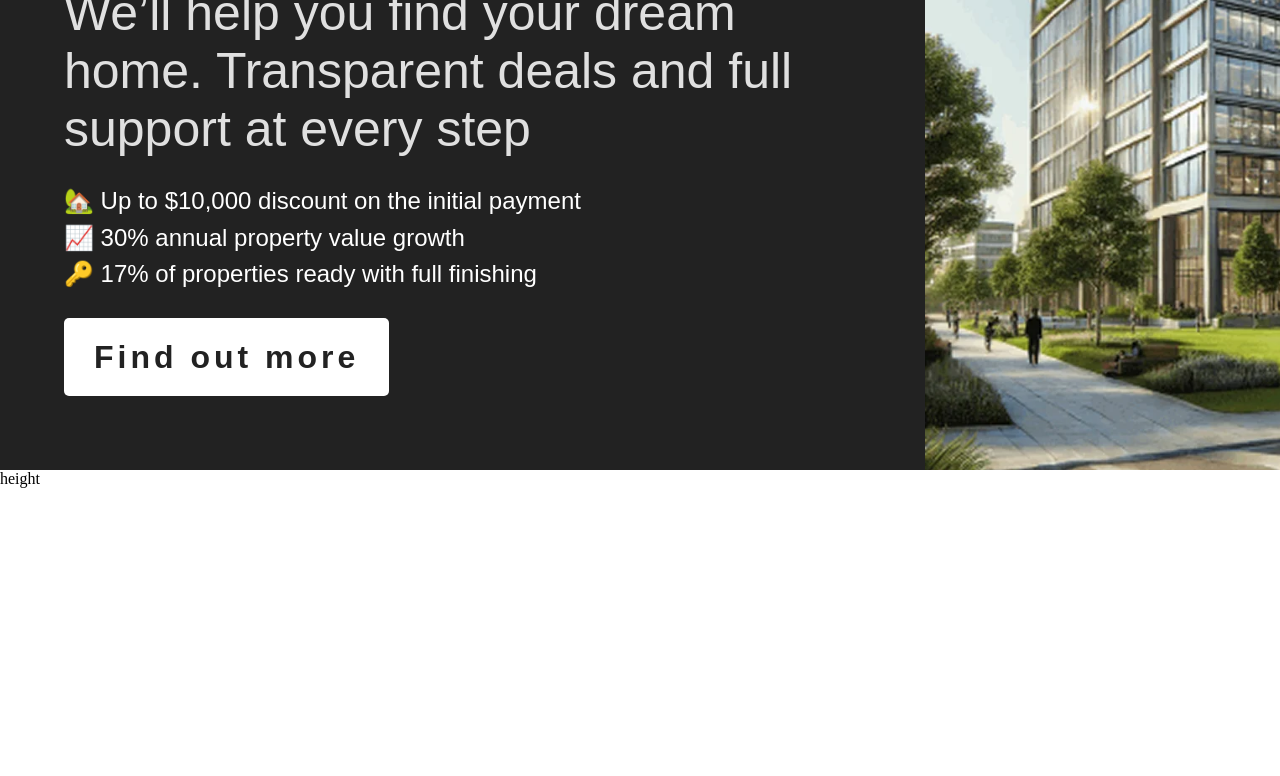
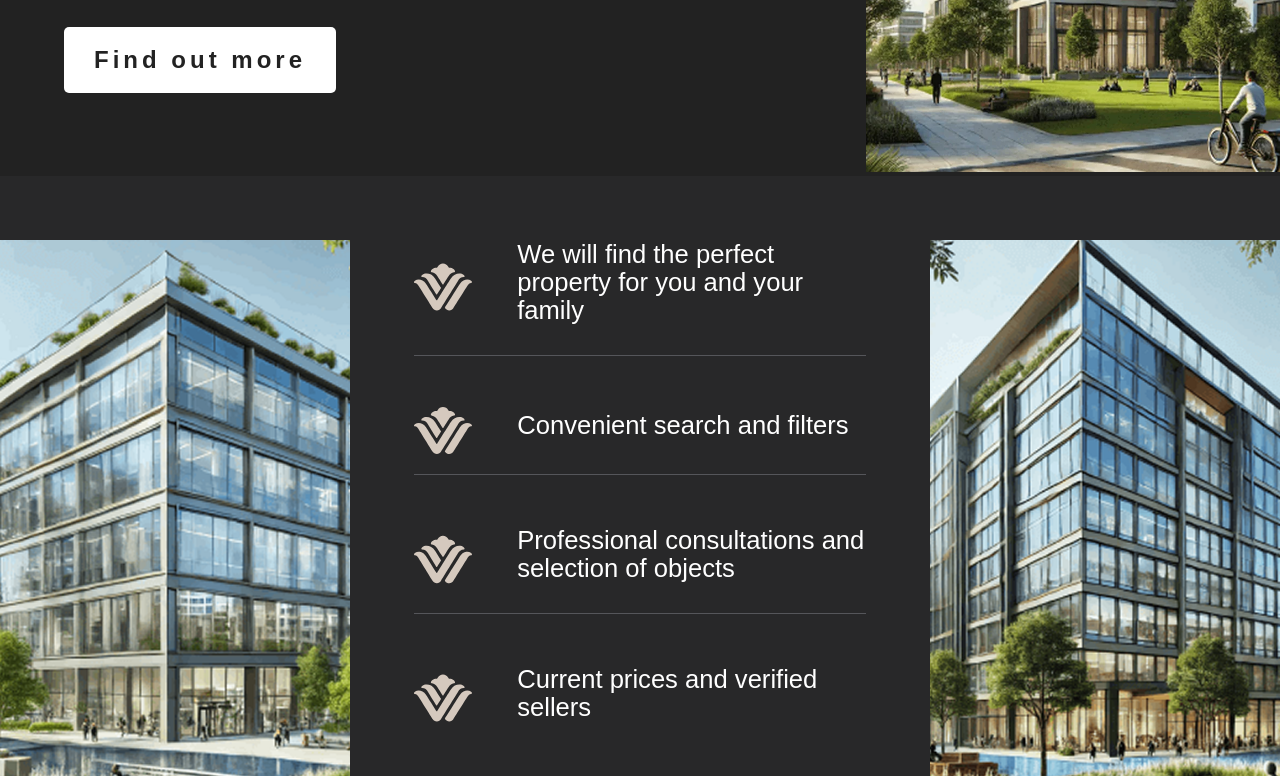
Before and after one commit to Enkhe95/mst, a plain HTML site: page index.html in a window 1280 px wide. Shown: the part 376-1152 px from the top of the page. Before the commit the page ends 864 px from the top, so only its background shows below. Drawn offline with Linux system fonts and the light colour scheme.

Commit message:
feat: add content section

```diff
--- a/index.css
+++ b/index.css
@@ -29,7 +29,7 @@
 
 .header-nav {
   display: flex;
-  gap: 209px;
+  gap: 150px;
   position: sticky;
   top: 0;
   background-color: #222222;
@@ -77,7 +77,7 @@
 }
 
 .photo1 {
-  max-width: 100%;
+  width: 100%;
   height: auto;
   object-fit: cover;
 }
@@ -85,10 +85,11 @@
 .header-text {
   width: 100%;
   padding-right: 5%;
+  gap: 5%;
 }
 
 .header-title {
-  font-size: clamp(32px, 6vw, 80px);
+  font-size: clamp(24px, 6vw, 32px);
   font-family: 'Prata', serif;
   font-weight: 400;
   line-height: 120%;
@@ -97,7 +98,7 @@
 }
 
 .header-description {
-  font-size: clamp(20px, 4vw, 50px);
+  font-size: clamp(16px, 4vw, 24px);
   font-family: Arial, Helvetica, sans-serif;
   font-weight: 400;
   color: #e0e0e0;
@@ -110,9 +111,9 @@
   margin-bottom: 30px;
 }
 
-.header-list-item {
+.list-item {
   font-family: Arial, Helvetica, sans-serif;
-  font-size: clamp(14px, 2vw, 24px);
+  font-size: clamp(12px, 2vw, 16px);
   line-height: 110%;
   color: #ffffff;
   margin-bottom: 10px;
@@ -123,7 +124,7 @@
 
 .btn {
   padding: 15px 30px;
-  font-size: clamp(16px, 2.5vw, 32px); /* От 16px до 32px */
+  font-size: clamp(16px, 2.5vw, 24px);
   font-weight: bold;
   line-height: 150%;
   letter-spacing: 4px;
@@ -148,13 +149,83 @@
   transform: translateY(2px) scale(0.98);
 }
 
+/* block MAIN */
+.main {
+  display: flex;
+  flex-direction: column;
+  width: 100%;
+  height: auto;
+  background-color: #282829;
+}
+
+.content {
+  max-width: 100%;
+  height: auto;
+  display: flex;
+  justify-content: center;
+  align-items: stretch;
+  flex: 1;
+  padding: 5% 0;
+  gap: 5%;
+}
+
+.underline {
+  background: linear-gradient(#55565a 50%, transparent 50%);
+  background-position: 0 bottom;
+  background-size: 100% 2px;
+  background-repeat: no-repeat;
+  padding-bottom: 5%;
+}
+
+.photo {
+  flex: 1;
+  width: 400px;
+  max-width: 100%;
+  height: auto;
+  object-fit: cover;
+}
+
+.content-wrap {
+  display: flex;
+}
+
+.content-text {
+  display: flex;
+  flex-direction: column;
+  align-items: stretch;
+  flex: 1;
+  gap: 50px;
+}
+.content-text-subtext {
+  display: flex;
+  flex: 1;
+  gap: 10%;
+}
+
+.icon {
+  width: 58px;
+  max-width: 100%;
+  height: auto;
+}
+
+.text {
+  font-family: Arial, Helvetica, sans-serif;
+  font-size: clamp(14px, 2vw, 28px);
+  line-height: 110%;
+  color: #ffffff;
+  margin-bottom: 10px;
+  display: flex;
+  align-items: center;
+  gap: 10px;
+}
+
 /* adaptive  */
 
-@media (max-width: 1800px) {
+@media screen and (min-width: 1240px) and (max-width: 1440px) {
   /* HEADER */
   .photo1 {
     flex: 1;
-    width: 50%;
+    width: 100%;
     height: auto;
     object-fit: cover;
   }
@@ -175,6 +246,11 @@
     width: 100%;
     height: auto;
     background-color: #222222;
+  }
+  /* MAIN */
+  /* CONTENT */
+  .photo {
+    width: 350px;
   }
 }
 
@@ -200,6 +276,11 @@
     width: 100%;
     height: auto;
     object-fit: contain;
+  }
+
+  /* MAIN */
+  .photo {
+    display: none;
   }
 }
 
@@ -248,4 +329,8 @@
     padding: 10px;
     font-size: 12px;
   }
+  /* MAIN */
+  .icon {
+    width: 45px;
+  }
 }
--- a/index.html
+++ b/index.html
@@ -25,26 +25,54 @@
             support at every step
           </p>
           <ul class="header-list">
-            <li class="header-list-item">
+            <li class="list-item">
               🏡 Up to $10,000 discount on the initial payment
             </li>
-            <li class="header-list-item">
-              📈 30% annual property value growth
-            </li>
-            <li class="header-list-item">
+            <li class="list-item">📈 30% annual property value growth</li>
+            <li class="list-item">
               🔑 17% of properties ready with full finishing
             </li>
           </ul>
           <button class="btn">Find out more</button>
         </div>
       </div>
-      <img src="./src/img/photo1.webp" alt="photo1" class="photo1" />
+      <figure>
+        <img src="./src/img/photo1.webp" alt="photo1" class="photo1" />
+      </figure>
     </header>
+    <main class="main">
+      <section class="content">
+        <img src="./src/img/photo3.webp" alt="photo3" class="photo" />
+        <div class="content-wrap">
+          <div class="content-text">
+            <div class="content-text-subtext underline">
+              <img src="/src/img/icon-main.svg" alt="icon" class="icon" />
+              <p class="text">
+                We will find the perfect property for you and your family
+              </p>
+              <span class="underline"></span>
+            </div>
+            <div class="content-text-subtext underline">
+              <img src="/src/img/icon-main.svg" alt="icon" class="icon" />
+              <p class="text">Convenient search and filters</p>
+            </div>
+            <div class="content-text-subtext underline">
+              <img src="/src/img/icon-main.svg" alt="icon" class="icon" />
+              <p class="text">
+                Professional consultations and selection of objects
+              </p>
+            </div>
+            <div class="content-text-subtext">
+              <img src="/src/img/icon-main.svg" alt="icon" class="icon" />
+              <p class="text">Current prices and verified sellers</p>
+            </div>
+            <button class="btn">Find out more</button>
+          </div>
+        </div>
+        <img src="./src/img/photo4.webp" alt="photo4" class="photo" />
+      </section>
+    </main>
 
-    <!-- block MAIN -->
-    <main>
-      <p class="text">height</p>
-    </main>
     <!-- <script defer src="script.js"></script> -->
   </body>
 </html>
```
Also changed, not shown: src/img/icon-main.svg (added), src/img/photo3.webp (added), src/img/photo4.webp (added).
